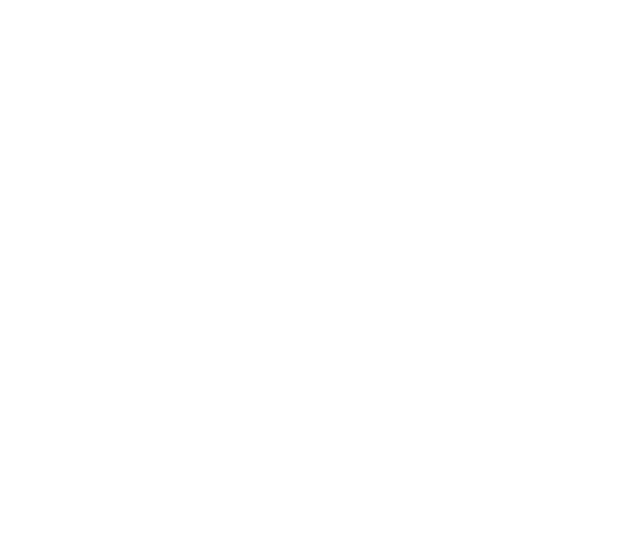
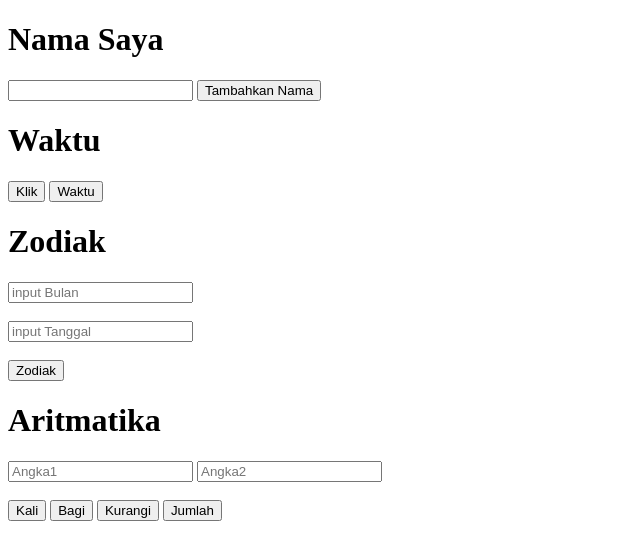
Before and after one commit to NandoAbdillah/belajar-javascript, a plain HTML site: page index.html in a window 1280 px wide. Shown: the whole page, without its empty margins (0-640 px from the left). Drawn offline with Linux system fonts and the light colour scheme.

Commit message:
versi Jum'at, 8 September 2023
tugas javascript kelas

```diff
--- a/index.html
+++ b/index.html
@@ -7,6 +7,30 @@
     <script src="script.js" async defer></script>
 </head>
 <body>
+    <div>
+        <h1 id="namasaya">Nama Saya </h1>
+        <input type="text" id="inputnama">
+        <button onclick="ubahNama()">Tambahkan Nama</button>
+        <h1 id="waktu">Waktu</h1>
+        <button onclick="helloWorld()">Klik</button>
+        <button onclick="waktu()">Waktu</button>
+        <h1 id="zodiak">Zodiak</h1>
+        <form action="">
+            <input type="number" id="bulan" placeholder="input Bulan"> <br> <br>
+            <input type="number" id="tanggal" placeholder="input Tanggal"> <br> <br>
+        </form>
+        <button onclick="lihatZodiac()">Zodiak</button>
+        <h1 id="hasil">Aritmatika</h1>
+        <form action="">
+            <input type="number" id="angka1" placeholder="Angka1">
+            <input type="number" id="angka2" placeholder="Angka2"> <br> <br>
+        </form>
+        <button onclick="kali()">Kali</button>
+        <button onclick="bagi()">Bagi</button>
+        <button onclick="kurang()">Kurangi</button>
+        <button onclick="jumlah()">Jumlah</button>
 
+
+    </div>
 </body>
 </html>
--- a/script.js
+++ b/script.js
@@ -151,3 +151,158 @@ else if (bulan==12) {
     }
 }
 console.log("Zodiac anda adalah : " + zodiac);
+
+function helloWorld () {
+    alert('Hello JavaScript');
+}
+
+var h1 = document.querySelector("#waktu");
+
+function ubahNama() {
+    var nama = document.querySelector("#inputnama").value;
+    document.querySelector("#namasaya").append(nama + " ");
+}
+
+function waktu() {
+    h1.innerHTML=Date();
+}
+
+function lihatZodiac () {
+    let tanggal=document.querySelector("#tanggal").value;
+    let bulan=document.querySelector("#bulan").value;
+    let zodiac="belum dibuat";
+
+    if (bulan==1) {
+        if(tanggal>0 && tanggal<20) {
+            zodiac='Aquarius';
+        }
+        else {
+            zodiac='Taurus';
+
+        }
+    }
+    else if (bulan==2) {
+        if(tanggal>0 && tanggal<25) {
+            zodiac="Libra";
+        }
+        else {
+            zodiac="Gemini";
+        }
+    }
+    else if (bulan==3) {
+        if(tanggal>0 && tanggal<10) {
+            zodiac ='Gemini';
+        }
+        else {
+            zodiac ='Scorpio';
+        }
+    }
+    else if (bulan==4) {
+        if(tanggal>0 && tanggal<8) {
+            zodiac="Scorpio";
+        }
+        else {
+            zodiac="Virgo";
+        }
+    }
+    else if (bulan==5) {
+        if(tanggal>0 && tanggal<5) {
+            zodiac="Virgo";
+        }
+        else {
+            zodiac="Cancer";
+        }
+    }
+
+    else if (bulan==6) {
+        if(tanggal>0 && tanggal<2) {
+            zodiac= "Cancer";
+        }
+        else {
+            zodiac= "Sagitarius";
+        }
+    }
+
+    else if (bulan==7) {
+        if(tanggal>0 && tanggal<25) {
+            zodiac ="Leo";
+        }
+        else {
+            zodiac = "Capicorn"
+        }
+    }
+
+    else if (bulan==8) {
+        if(tanggal>0 && tanggal<15) {
+            zodiac = "Capicorn";
+        }
+        else {
+            zodiac = "Aries";
+        }
+    }
+
+    else if (bulan==9) {
+        if(tanggal>0 && tanggal<11) {
+            zodiac="Aries";
+        }
+        else {
+            zodiac="Pisces"
+        }
+    }
+
+    else if (bulan==10) {
+        if(tanggal>0 && tanggal<8) {
+            zodiac = "Pisces";
+        }
+
+        else {
+            zodiac ="Kliwon";
+        }
+    }
+    else if (bulan==11) {
+        if(tanggal>0 && tanggal<5) {
+            zodiac = "Kliwon";
+        }
+
+        else {
+            zodiac ="Wageh";
+        }
+    }
+    else if (bulan==12) {
+        if(tanggal>0 && tanggal<3) {
+            zodiac = "Wageh";
+        }
+
+        else {
+            zodiac ="Legi";
+        }
+    }
+
+    document.querySelector("#zodiak").innerHTML=zodiac;
+}
+
+function kali () {
+    let a = document.querySelector("#angka1").value;
+    let b = document.querySelector("#angka2").value;
+    let hasil = a*b;
+    document.querySelector("#hasil").innerHTML=hasil;
+}
+function bagi () {
+    let a = document.querySelector("#angka1").value;
+    let b = document.querySelector("#angka2").value;
+    let hasil = a/b;
+    document.querySelector("#hasil").innerHTML=hasil;
+}
+function kurang () {
+    let a = document.querySelector("#angka1").value;
+    let b = document.querySelector("#angka2").value;
+    let hasil = a-b;
+    document.querySelector("#hasil").innerHTML=hasil;
+}
+function jumlah () {
+    let a = parseInt(document.querySelector("#angka1").value);
+    let b = parseInt(document.querySelector("#angka2").value);
+    a+=b;
+    let hasil = a;
+    document.querySelector("#hasil").innerHTML=hasil;
+}
```
